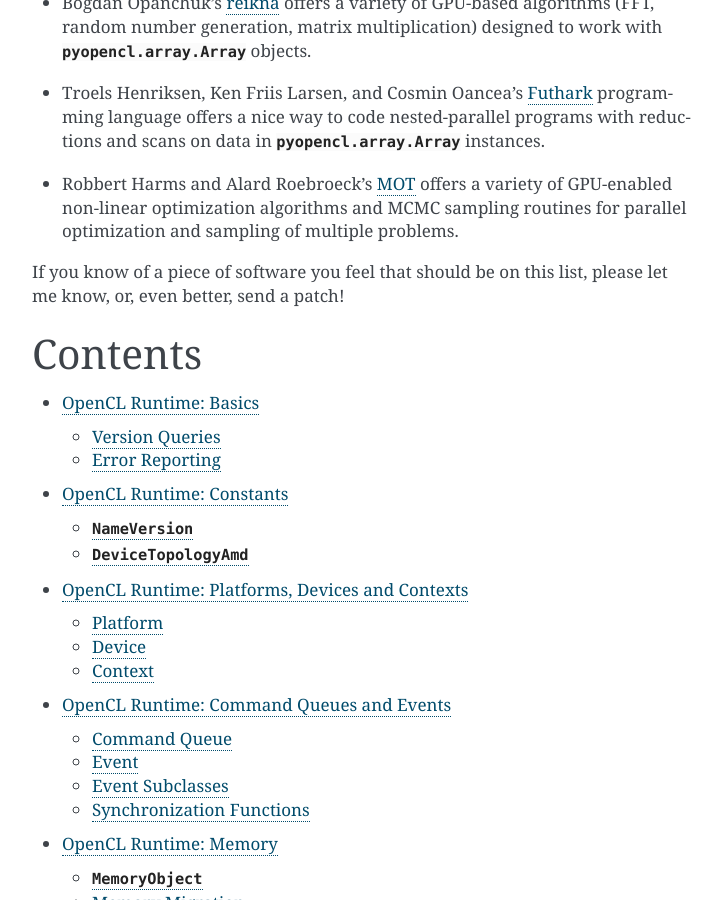
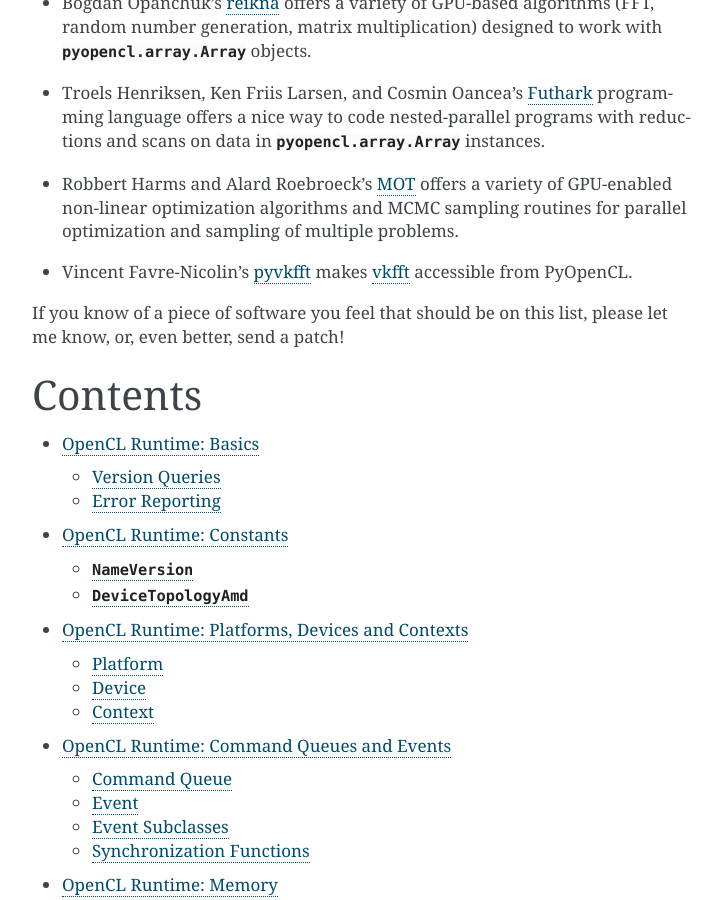
Before and after one commit to inducer/pyopencl, a Sphinx documentation site: the page built from doc/index.rst, in a window 1280 px wide and 900 px high, scrolled down 1432 px. Shown: the whole window, without its empty margins (388-1110 px from the left). Built offline with Sphinx 7.4.7, drawn with Linux system fonts in a browser that asks for light colours.

Commit message:
Add link to pyvkfft

```diff
--- a/doc/index.rst
+++ b/doc/index.rst
@@ -91,6 +91,9 @@ Software that works with or enhances PyOpenCL
   <https://github.com/cbclab/MOT>`_ offers a variety of GPU-enabled non-linear optimization algorithms
   and MCMC sampling routines for parallel optimization and sampling of multiple problems.
 
+* Vincent Favre-Nicolin's `pyvkfft <https://github.com/vincefn/pyvkfft/>`__
+  makes `vkfft <https://github.com/DTolm/VkFFT>`__ accessible from PyOpenCL.
+
 If you know of a piece of software you feel that should be on this list, please
 let me know, or, even better, send a patch!
 
```
